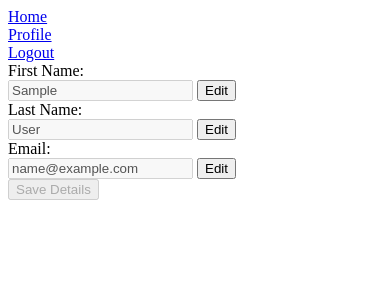
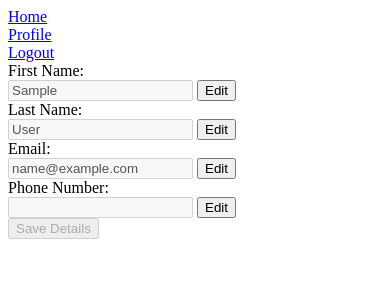
Before and after one commit to NerdPlayground/allyoucaneat, a Django app: page /user/profile/ in a window 390 px wide. Shown: the top 300 px of the page. Run offline with Django 4.2, Linux system fonts and the light colour scheme; the visitor is signed in with stand-in values (Sample User, id 1).

Commit message:
fix (User) : use phone number instead of user email address

```diff
--- a/custom_user/admin.py
+++ b/custom_user/admin.py
@@ -4,14 +4,14 @@ from custom_user.models import User
 class UserAdmin(admin.ModelAdmin):
     list_display= [
         "id","first_name","last_name",
-        "email","phone_number","is_active","is_staff",
+        "phone_number","is_active","is_staff",
         "customer","sasapay_vendor","external_vendor"
     ]
     list_filter= [
         "is_active","is_staff","customer",
         "sasapay_vendor","external_vendor"
     ]
-    search_fields= ["first_name","last_name","email","phone_number"]
+    search_fields= ["first_name","last_name","phone_number"]
 
     fieldsets=[
         ("Information",{"fields":["first_name","last_name","email","phone_number"]}),
--- a/custom_user/models.py
+++ b/custom_user/models.py
@@ -13,8 +13,8 @@ class MyUserManager(UserManager):
         if not username:
             raise ValueError('The given username must be set')
 
-        if not email:
-            raise ValueError('The given email must be set')
+        if not extra_fields.get("phone_number"):
+            raise ValueError('The given phone number must be set')
 
         email = self.normalize_email(email)
         username= self.model.normalize_username(username)
@@ -23,14 +23,15 @@ class MyUserManager(UserManager):
         user.save(using=self._db)
         return user
 
-    def create_user(self, username, email, password=None, **extra_fields):
+    def create_user(self, username, email=None, password=None, **extra_fields):
         extra_fields.setdefault('is_staff', False)
         extra_fields.setdefault('is_superuser', False)
         return self._create_user(username, email, password, **extra_fields)
 
-    def create_superuser(self, username, email, password=None, **extra_fields):
+    def create_superuser(self, username, email=None, password=None, **extra_fields):
         extra_fields.setdefault('is_staff', True)
         extra_fields.setdefault('is_superuser', True)
+
         if extra_fields.get('is_staff') is not True:
             raise ValueError('Superuser must have is_staff=True.')
         if extra_fields.get('is_superuser') is not True:
@@ -61,8 +62,8 @@ class User(AbstractUser,PermissionsMixin):
     )
     first_name = models.CharField(_('first name'),max_length=150,blank=False)
     last_name = models.CharField(_('last name'),max_length=150,blank=False)
-    email = models.EmailField(_('email address'),blank=False,unique=True)
-    phone_number= models.CharField(_('phone number'),max_length=13,blank=False)
+    email = models.EmailField(_('email address'),blank=True,unique=True)
+    phone_number= models.CharField(_('phone number'),max_length=13,blank=False,unique=True)
     is_staff = models.BooleanField(
         _('staff status'),
         default=False,
@@ -101,7 +102,7 @@ class User(AbstractUser,PermissionsMixin):
     date_joined = models.DateTimeField(_('date joined'), default=timezone.now)
     objects = MyUserManager()
     EMAIL_FIELD = 'email'
-    USERNAME_FIELD = 'email'
+    USERNAME_FIELD = 'phone_number'
     REQUIRED_FIELDS = ['username']
 
     def __str__(self):
--- a/custom_user/templates/custom_user/profile.html
+++ b/custom_user/templates/custom_user/profile.html
@@ -19,6 +19,11 @@
                 <input id="profile-email" name="profile-email" type="email" value="{{user.email}}" oninput="SaveDetail('profile-button')" disabled/>
                 <button id="edit-email" type="button" onclick="EditDetail('profile-email')">Edit</button>
             </div>
+            <div class="form-group">
+                <label for="profile-phone-number">Phone Number:</label><br/>
+                <input id="profile-phone-number" name="profile-phone-number" type="text" value="{{user.phone_number}}" minlength="13" maxlength="13" oninput="SaveDetail('profile-button')" disabled/>
+                <button id="edit-phone-number" type="button" onclick="EditDetail('profile-phone-number')">Edit</button>
+            </div>
             <input id="profile-button" class="form-button" type="submit" value="Save Details" disabled/>
         </form>
     </div>
--- a/custom_user/views.py
+++ b/custom_user/views.py
@@ -27,16 +27,16 @@ def register(request):
         form= RegistrationForm(request.POST)
         if form.is_valid():
             user= form.save(commit=False)
-            status= form.cleaned_data["status"]
+            role= form.cleaned_data["role"]
 
-            if status == "Customer":
+            if role == "Customer":
                 user.customer= True
-            elif status == "External Vendor":
+            elif role == "External Vendor":
                 user.external_vendor= True
-            elif status == "SasaPay Vendor":
+            elif role == "SasaPay Vendor":
                 user.sasapay_vendor= True
             else:
-                messages.error(request,"Error: Select existing status")
+                messages.error(request,"Error: Select existing role")
 
             user.username= user.id
             user.save()
@@ -55,7 +55,7 @@ def authenticate_user(request):
     if request.method == "POST":
         form= AuthenticationForm(request.POST)
         if form.is_valid():
-            username= request.POST.get("email")
+            username= request.POST.get("phone_number")
             password= request.POST.get("password")
             user= authenticate(username=username,password=password)
             if user is not None:
@@ -80,9 +80,13 @@ def profile(request):
 
         edited_email= request.POST.get('profile-email')
         user.email= edited_email if edited_email is not None else user.email
-        user.save()
 
-        return HttpResponseRedirect(reverse("user:profile"))
+        edited_phone_number= request.POST.get('profile-phone-number')
+        if len(edited_phone_number) == 13:
+            user.phone_number= edited_phone_number if edited_phone_number is not None else user.phone_number
+            user.save()
+            return HttpResponseRedirect(reverse("user:profile"))
+
     context= {"user":user}
     return render(request,"custom_user/profile.html",context)
 
```
Also changed, not shown: custom_user/forms.py (+5 -11 lines), custom_user/migrations/0001_initial.py, orders/migrations/0001_initial.py, products/migrations/0001_initial.py, receipts/migrations/0001_initial.py, receipts/migrations/0002_receipt_ready.py (deleted), sasapay/migrations/0001_initial.py.
